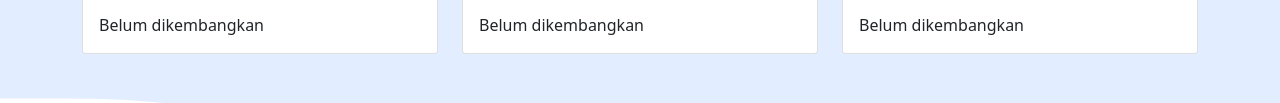
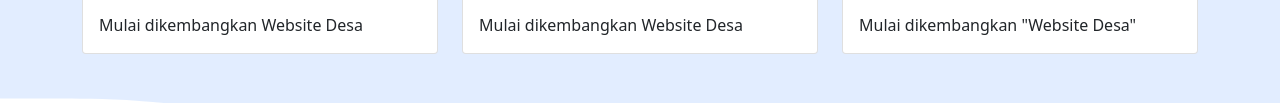
Before and after one commit to herkulanus998/herkulanus998.github.io, a plain HTML site: page index.html in a window 1280 px wide. Shown: the part 1707-1810 px from the top of the page. Drawn offline with nearby package versions, Linux system fonts and the light colour scheme.

Commit message:
mengubah Projects 3

```diff
--- a/index.html
+++ b/index.html
@@ -98,7 +98,7 @@
             <div class="card">
               <img src="img/projects/1.jpg" class="card-img-top" alt="Projrct1" />
               <div class="card-body">
-                <p class="card-text">Belum dikembangkan</p>
+                <p class="card-text">Mulai dikembangkan Website Desa</p>
               </div>
             </div>
           </div>
@@ -106,7 +106,7 @@
             <div class="card">
               <img src="img/projects/2.jpg" class="card-img-top" alt="Projrct2" />
               <div class="card-body">
-                <p class="card-text">Belum dikembangkan</p>
+                <p class="card-text">Mulai dikembangkan Website Desa</p>
               </div>
             </div>
           </div>
@@ -114,7 +114,7 @@
             <div class="card">
               <img src="img/projects/3.jpg" class="card-img-top" alt="Projrct3" />
               <div class="card-body">
-                <p class="card-text">Belum dikembangkan</p>
+                <p class="card-text">Mulai dikembangkan "Website Desa"</p>
               </div>
             </div>
           </div>
```
